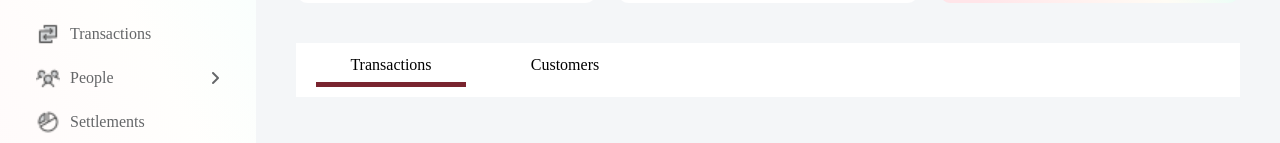
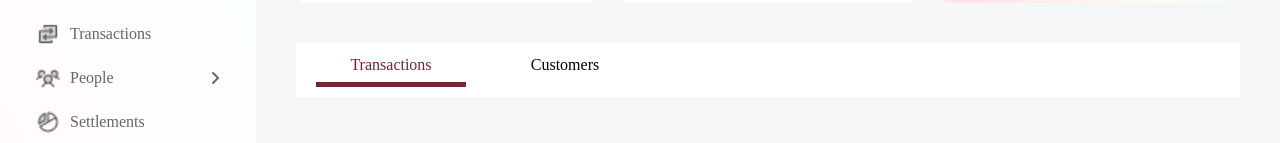
Before and after one commit to SymplyMatt/customer_dashboard_woven, a Vue app: page /dashboard/transactions in a window 1280 px wide. Shown: the part 317-460 px from the top of the page. Built offline with nearby package versions, Linux system fonts and the light colour scheme; a web font is replaced by a local one.

Commit message:
active lower nav

```diff
--- a/src/components/dashboard/main/LowerNavItem.vue
+++ b/src/components/dashboard/main/LowerNavItem.vue
@@ -1,7 +1,7 @@
 <template>
     <router-link :to="'/dashboard/'+ item.toLowerCase()">
         <div class="flex flex-col items-center gap-1">
-          <div class="">
+          <div :class="item.toLowerCase() == route && 'text-darkBrown'">
             {{ item }}
           </div>
           <div
```
